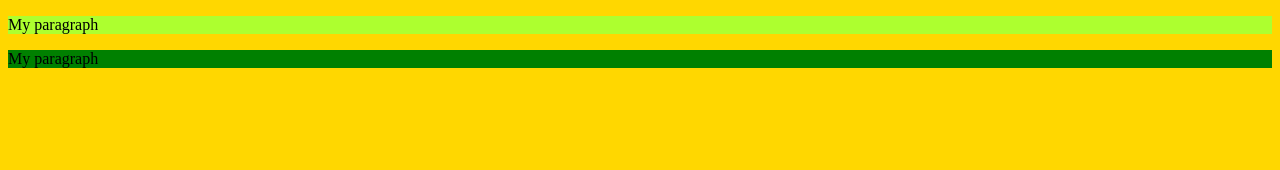
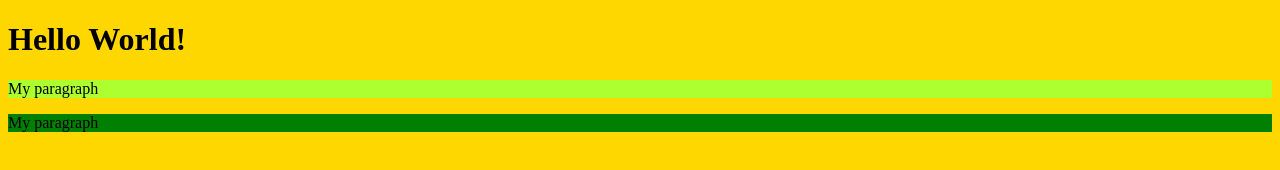
Before and after one commit to NajeebShhade/exercises, a plain HTML site: page ex1_file/exhtml1.html in a window 1280 px wide. Drawn offline with Linux system fonts and the light colour scheme.

Commit message:
adding h1

```diff
--- a/ex1_file/exhtml1.html
+++ b/ex1_file/exhtml1.html
@@ -5,9 +5,10 @@
     <meta http-equiv="X-UA-Compatible" content="IE=edge">
     <meta name="viewport" content="width=device-width, initial-scale=1.0">
     <link rel="stylesheet" href="exstyle1.css">
-    <title>Document</title>
+    <title>Page Title</title>
 </head>
 <body>
+    <h1>Hello World!</h1>
     <div class="firstclass">
         <p> My paragraph</p>
     </div>
```
